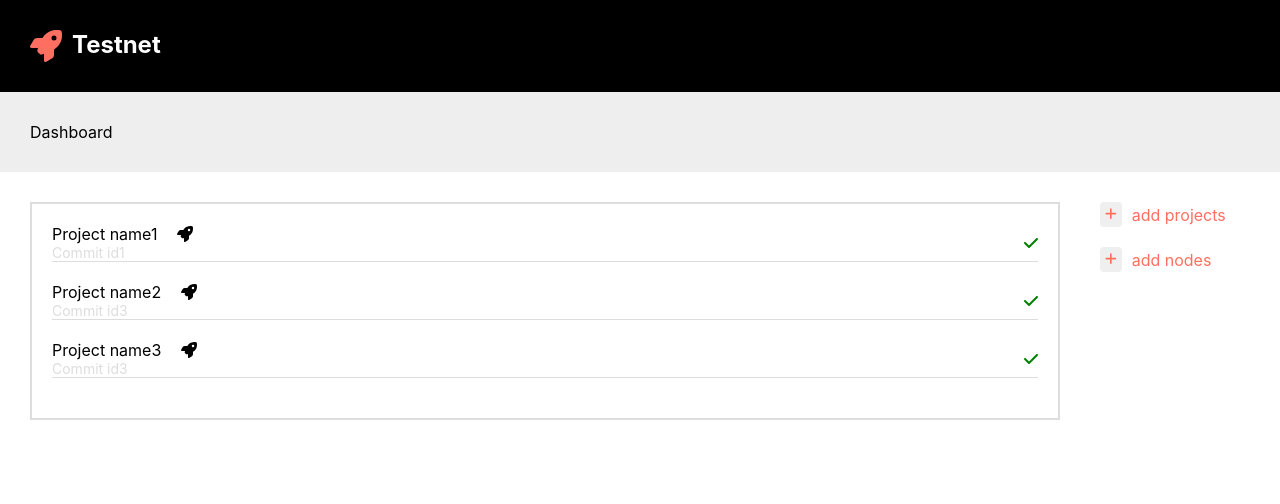
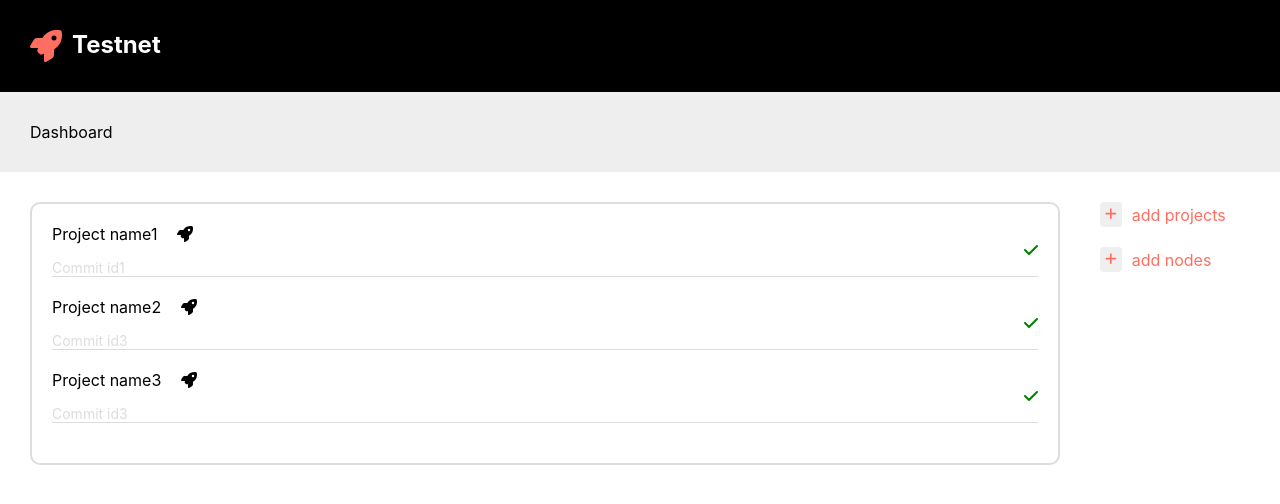
Before and after one commit to abdlrhman08/TestNet, a React (Vite) app in the folder client/: page / in a window 1280 px wide. Shown: the top 504 px of the page. Built offline with nearby package versions, Linux system fonts and the light colour scheme.

Commit message:
adjust table of projects

```diff
--- a/client/src/App.css
+++ b/client/src/App.css
@@ -105,6 +105,7 @@ body{
   flex-direction: column;
   border: 2px solid #ddd;
   padding: 20px;
+  border-radius: 10px;
 }
 .add-section .container .projects .item{
   display: grid;
@@ -120,6 +121,9 @@ body{
 .add-section .container .projects .item .info .data
 {
   margin-right: 20px;
+}
+.add-section .container .projects .item .info .data p:first-child{
+  margin-bottom: 15px;
 }
 .add-section .container .projects .item .info .data p:last-child{
   color: #ddd;
--- a/client/src/App.jsx
+++ b/client/src/App.jsx
@@ -75,6 +75,7 @@ export function AddSection()
             {/* <FontAwesomeIcon icon={faTimes} style={{ color: 'red' }} /> Wrong */}
           </div>
         </div>
+
         <div className='item'>
           <div className='info'>
             <div className='data'>
@@ -90,6 +91,7 @@ export function AddSection()
             {/* <FontAwesomeIcon icon={faTimes} style={{ color: 'red' }} /> Wrong */}
           </div>
         </div>
+
         <div className='item'>
           <div className='info'>
             <div className='data'>
@@ -105,6 +107,7 @@ export function AddSection()
             {/* <FontAwesomeIcon icon={faTimes} style={{ color: 'red' }} /> Wrong */}
           </div>
         </div>
+
       </div>
       <div className='add'>
         <div className='add-items'>
```
